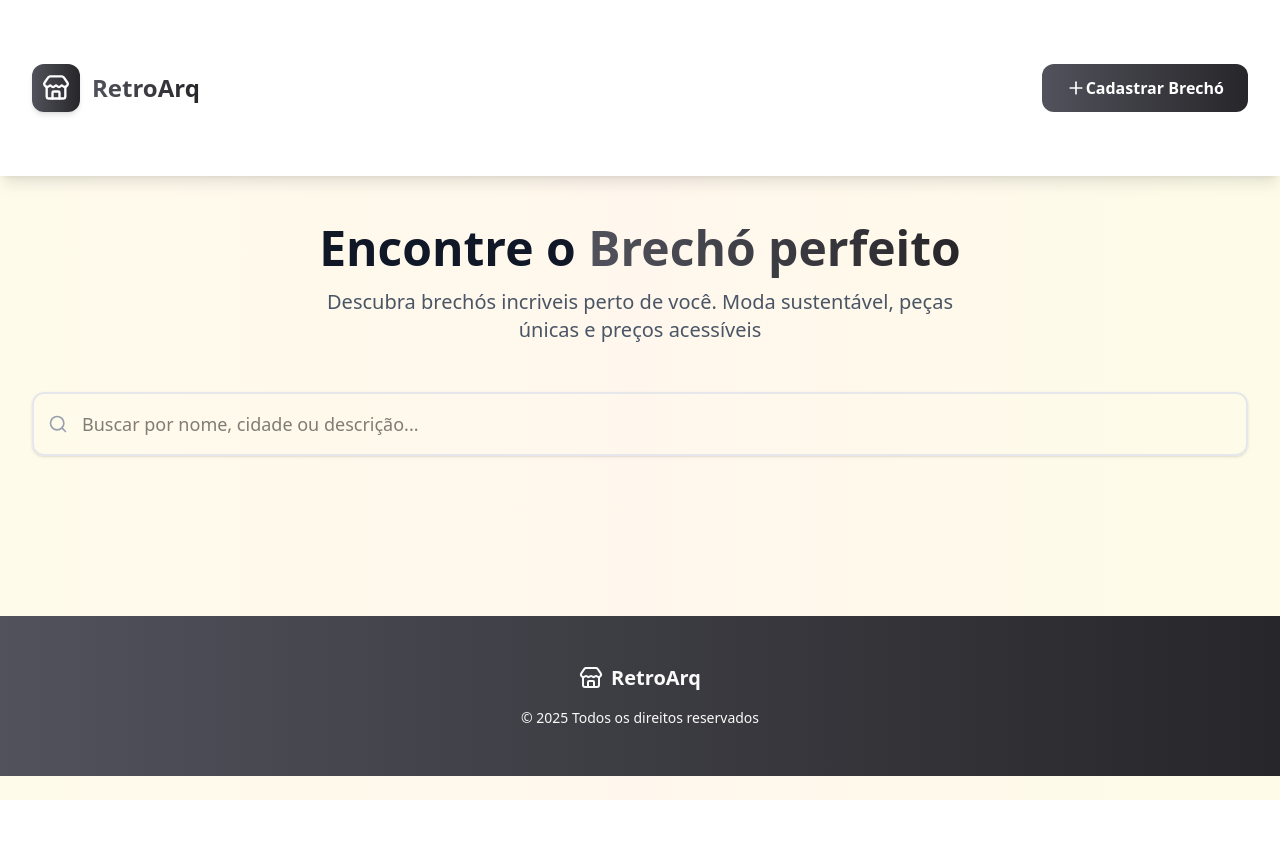
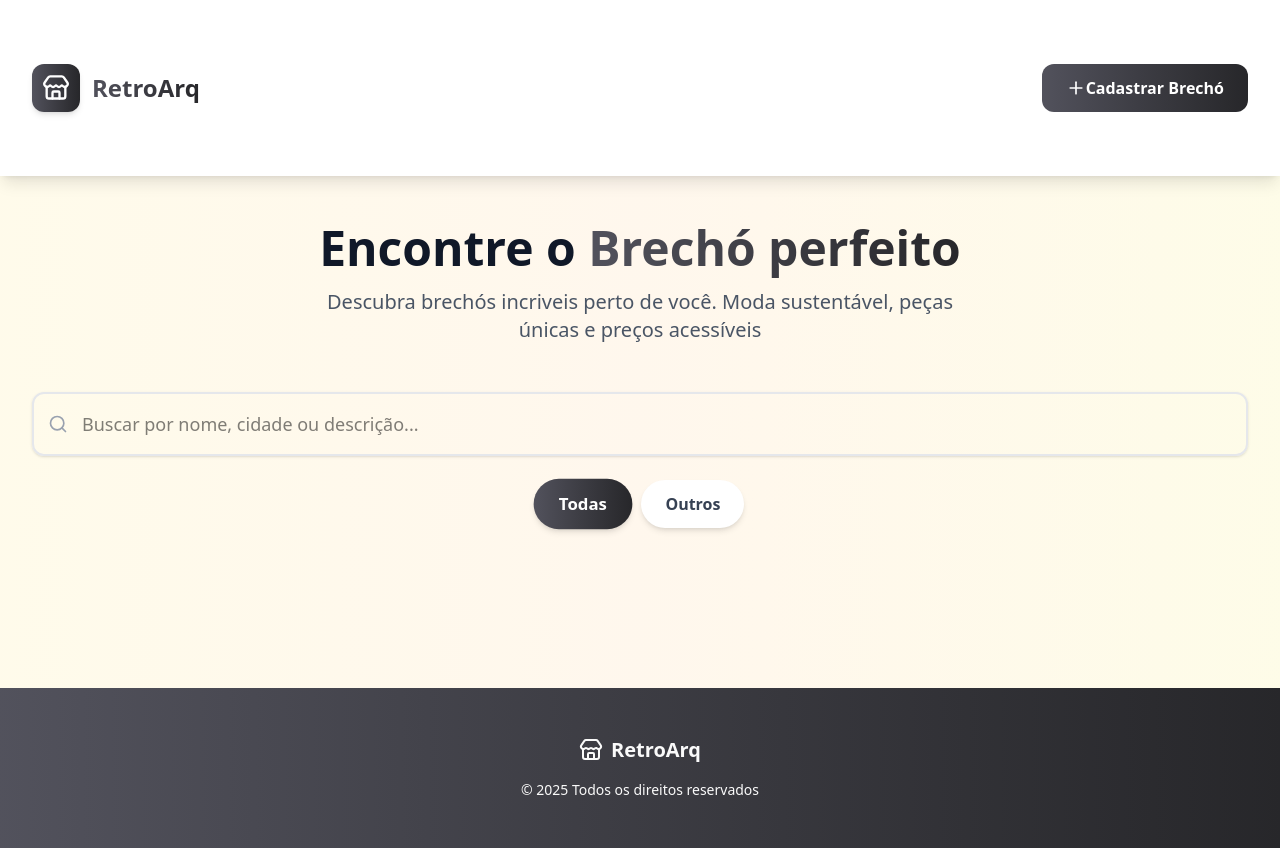
Before and after one commit to dressmarktplace/retro-arq, a React (Vite) app: page / in a window 1280 px wide. Before the commit the page ends 800 px from the top, so only its background shows below. Built offline with nearby package versions, Linux system fonts and the light colour scheme.

Commit message:
Implementado listagem de categorias

```diff
--- a/src/pages/HomePage/index.jsx
+++ b/src/pages/HomePage/index.jsx
@@ -1,6 +1,9 @@
 import { Search } from "lucide-react"
+import { useState } from "react"
 
 export const HomePage = () => {
+const [selectedCategory, setSelectedCategory]=useState("all")
+
     return (
         <div className="max-w-7xl mx-auto px-4 sm:px-6 lg:px-8 py-12">
             <article className="text-center mb-12">
@@ -18,12 +21,27 @@ export const HomePage = () => {
                         <Search className="absolute left-4 top-1/2 transform -translate-y-1/2 text-gray-400 h-5 w-5" />
 
                         <input
-                        type="text"
-                        placeholder="Buscar por nome, cidade ou descrição..."
-                        className=" w-full pl-12 pr-4 py-4 rounded-xl border-2 border-gray-200 text-lg shadow-sm focus:border-zinc-800 focus:outline-none"
+                            type="text"
+                            placeholder="Buscar por nome, cidade ou descrição..."
+                            className=" w-full pl-12 pr-4 py-4 rounded-xl border-2 border-gray-200 text-lg shadow-sm focus:border-zinc-800 focus:outline-none"
                         />
                     </fieldset>
                 </form>
+
+                <div className="flex flex-wrap gap-3 justify-center">
+                    <button
+                    onClick={() => setSelectedCategory("all")}
+                    className={`px-6 py-3 cursor-pointer rounded-full font-semibold transition-all duration-300 shadow-md hover:shadow-lg ${selectedCategory === "all" ? "bg-linear-to-r from-zinc-600 to-zinc-800 text-white scale-105" : "bg-white text-gray-700 hover:bg-gray-50"}`}
+                    >
+                        Todas
+                    </button>
+                     <button
+                    onClick={() => setSelectedCategory("others")}
+                    className={`px-6 py-3 cursor-pointer rounded-full font-semibold transition-all duration-300 shadow-md hover:shadow-lg ${selectedCategory === "others" ? "bg-linear-to-r from-zinc-600 to-zinc-800 text-white scale-105" : "bg-white text-gray-700 hover:bg-gray-50"}`}
+                    >
+                        Outros
+                    </button>
+                </div>
             </div>
         </div>
     )
```
